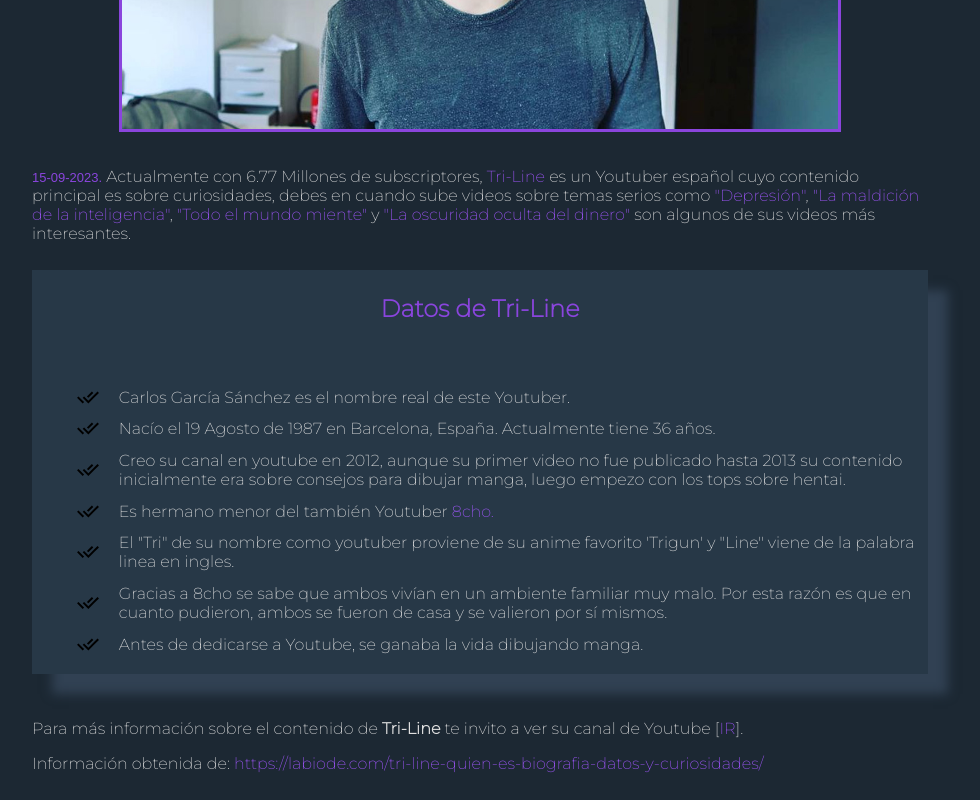
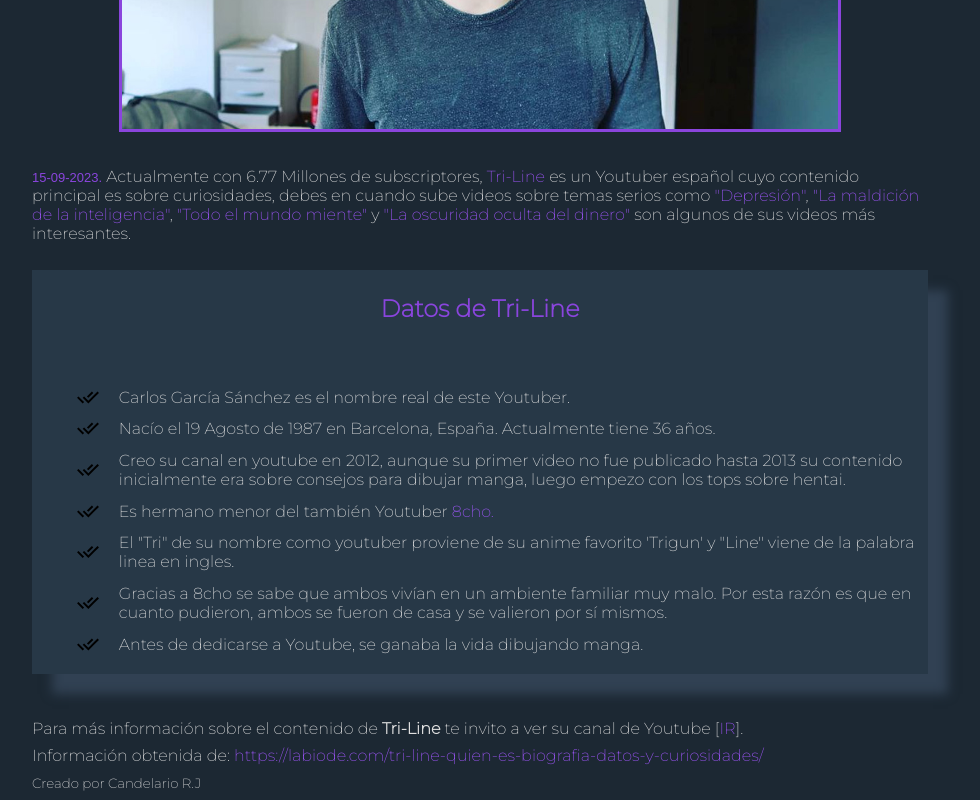
Before and after one commit to CandelarioRamosj/pagina-tributo, a plain HTML site: page index.html in a window 1280 px wide. Shown: the part 358-1158 px from the top of the page, without its empty margins (160-1140 px from the left). Drawn offline with Linux system fonts and the light colour scheme; a web font is replaced by a local one.

Commit message:
modificar footer para agregar creditos

```diff
--- a/css/style.css
+++ b/css/style.css
@@ -57,3 +57,8 @@ img {
 	border-color: #8a45dd;
 	border-style: solid
 }
+
+.final {
+	margin-top: 1vh;
+	margin-bottom: 1vh;
+}
--- a/index.html
+++ b/index.html
@@ -36,7 +36,8 @@
         </ul>
     </div>
 		<footer>Para más información sobre el contenido de <b>Tri-Line</b> te invito a ver su canal de Youtube [<a href="https://youtube.com/@SrTriline?si=QoLJyYUQx7Agxyg6" target="_blank" rel="noopener noreferrer">IR</a>].
-		<p>Información obtenida de: <a href="https://labiode.com/tri-line-quien-es-biografia-datos-y-curiosidades/" target="_blank" rel="noopener noreferrer">https://labiode.com/tri-line-quien-es-biografia-datos-y-curiosidades/</a></p>
+		<p class="final">Información obtenida de: <a href="https://labiode.com/tri-line-quien-es-biografia-datos-y-curiosidades/" target="_blank" rel="noopener noreferrer">https://labiode.com/tri-line-quien-es-biografia-datos-y-curiosidades/</a></p>
+		<p class="final"><small>Creado por Candelario R.J</small></p>
 		</footer>
 </body>
 </html>
```
